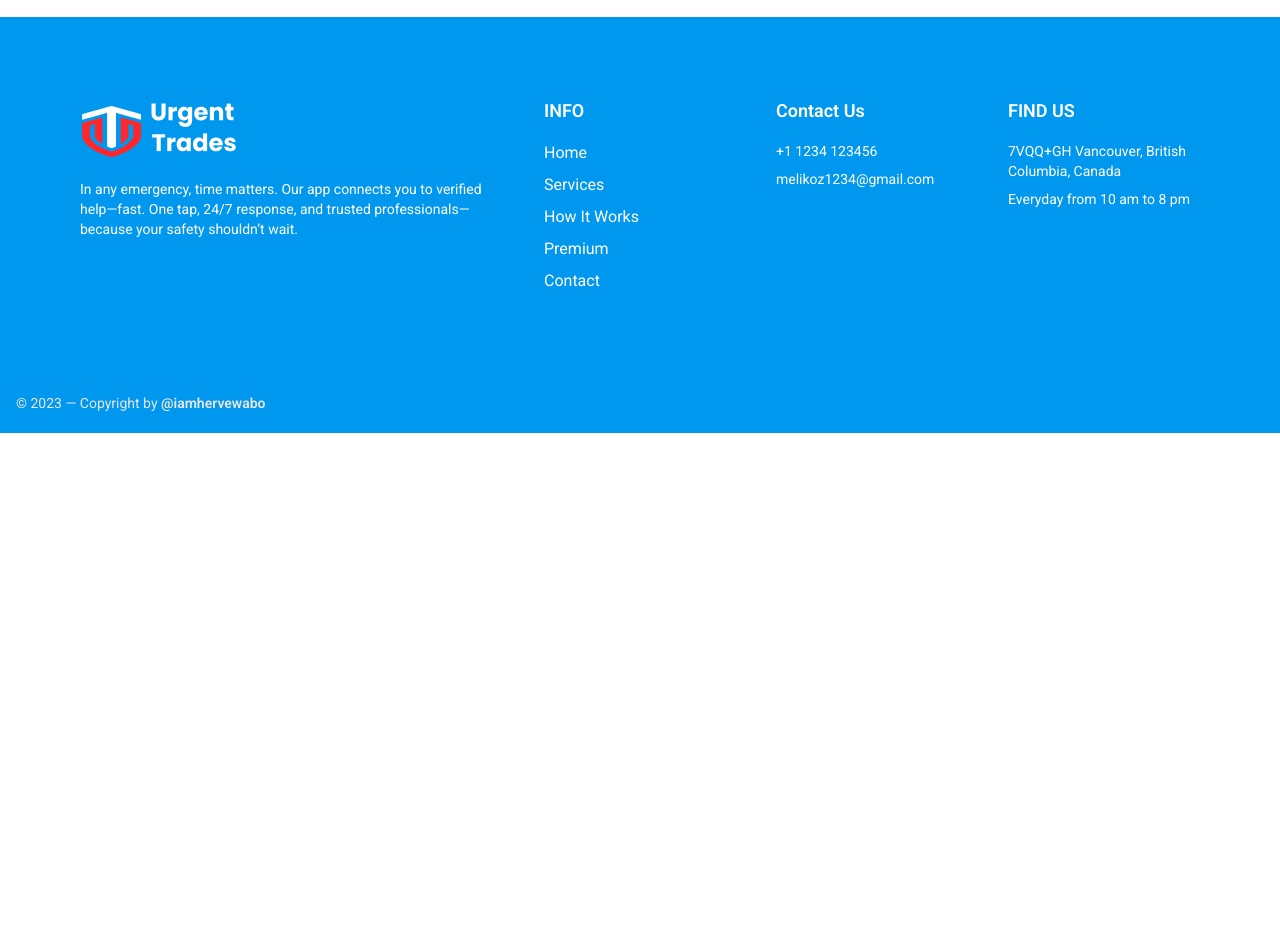
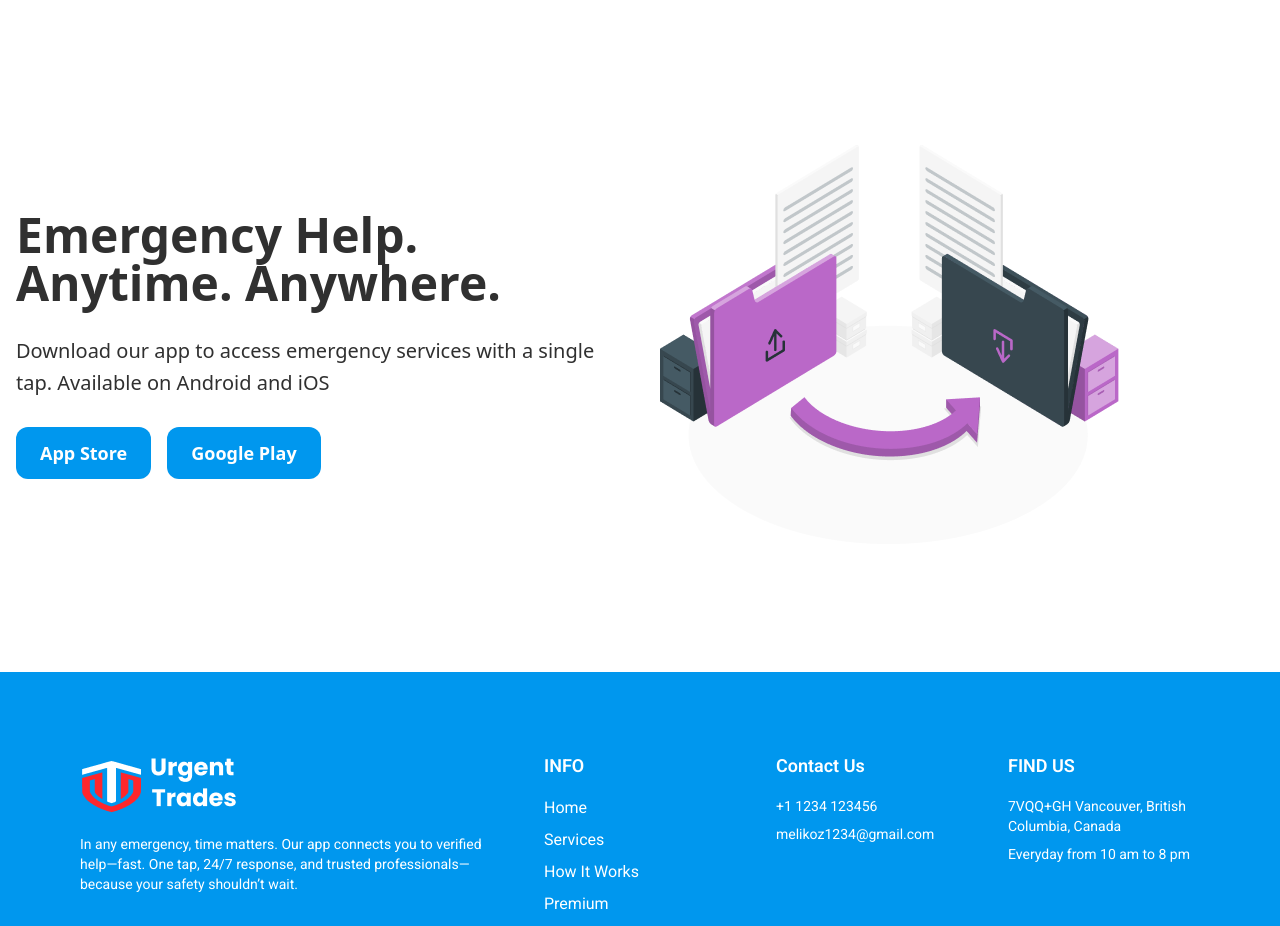
Before and after one commit to Oishee90/melikoz-landing-page, a React (Vite) app: page / in a window 1280 px wide. Shown: the part 1820-2746 px from the top of the page. Before the commit the page ends 2253 px from the top, so only its background shows below. Built offline with nearby package versions, Linux system fonts and the light colour scheme.

Commit message:
update the code

```diff
--- /dev/null
+++ b/src/Components/Home/Emergency.jsx
@@ -0,0 +1,43 @@
+import React from "react";
+import img from "../../assets/emergency.png";
+import { useTranslation } from "react-i18next";
+const Emergency = () => {
+  const { t, i18n } = useTranslation();
+  return (
+    <div id="home" className="container p-4 pb-32 mx-auto mt-28">
+      <div className="flex flex-col-reverse items-center justify-between gap-10 lg:flex-row lg:items-center">
+        {/* content */}
+        <div className="flex flex-col items-center w-full gap-4 text-white lg:items-start ">
+          <h1 className="dm-sans text-4xl lg:text-5xl main-color font-extrabold leading-[130%]">
+            {t("emergency.title")}
+          </h1>
+
+          <p className="dm-sans text-xl font-normal leading-[160%] text-[#303030] mt-3 mb-3">
+            {t("emergency.description")}
+          </p>
+
+          {/* button */}
+          <div className="flex items-center gap-4">
+            <div className="bg-[#0097EE] px-6 py-3 rounded-xl">
+              <button className="text-lg font-bold text-[#FFFFFF]">
+                {t("emergency.button")}
+              </button>
+            </div>
+            <div className="bg-[#0097EE] px-6 py-3 rounded-xl">
+              <button className="text-lg font-bold text-[#FFFFFF]">
+                {t("emergency.button2")}
+              </button>
+            </div>
+          </div>
+        </div>
+
+        {/* image */}
+        <div className="w-full">
+          <img src={img} alt="banner" />
+        </div>
+      </div>
+    </div>
+  );
+};
+
+export default Emergency;
--- a/src/Components/Home/Home.jsx
+++ b/src/Components/Home/Home.jsx
@@ -5,6 +5,7 @@ import Banner from "./Banner";
 import Footer from "./Footer";
 import Services from "./Services";
 import MembershipPlans from "./MembershipPlans";
+import Emergency from "./Emergency";
 
 const Home = () => {
   return (
@@ -15,7 +16,7 @@ const Home = () => {
       <Banner></Banner>
       <Services></Services>
       <MembershipPlans></MembershipPlans>
-
+      <Emergency></Emergency>
       <Footer></Footer>
     </div>
   );
--- a/src/locales/en.json
+++ b/src/locales/en.json
@@ -109,6 +109,13 @@
   "hours": "Everyday from 10 am to 8 pm",
   "copyright": "© 2023 — Copyright by",
   "author": "@iamhervewabo"
+},
+"emergency":{
+  "title":"Emergency Help. Anytime. Anywhere.",
+    "description": "Download our app to access emergency services with a single tap. Available on Android and iOS",
+    "button": "App Store",
+     "button2": "Google Play"
+
 }
 
 
--- a/src/locales/es.json
+++ b/src/locales/es.json
@@ -109,8 +109,15 @@
   "hours": "Todos los días de 10 am a 8 pm",
   "copyright": "© 2023 — Derechos reservados por",
   "author": "@iamhervewabo"
+},
+"emergency": {
+  "title": "Ayuda de emergencia. En cualquier momento. En cualquier lugar.",
+  "description": "Descarga nuestra aplicación para acceder a servicios de emergencia con un solo toque. Disponible en Android e iOS",
+  "button": "App Store",
+  "button2": "Google Play"
 }
 
 
 
+
   }
```
Also changed, not shown: src/assets/emergency.png (added).
